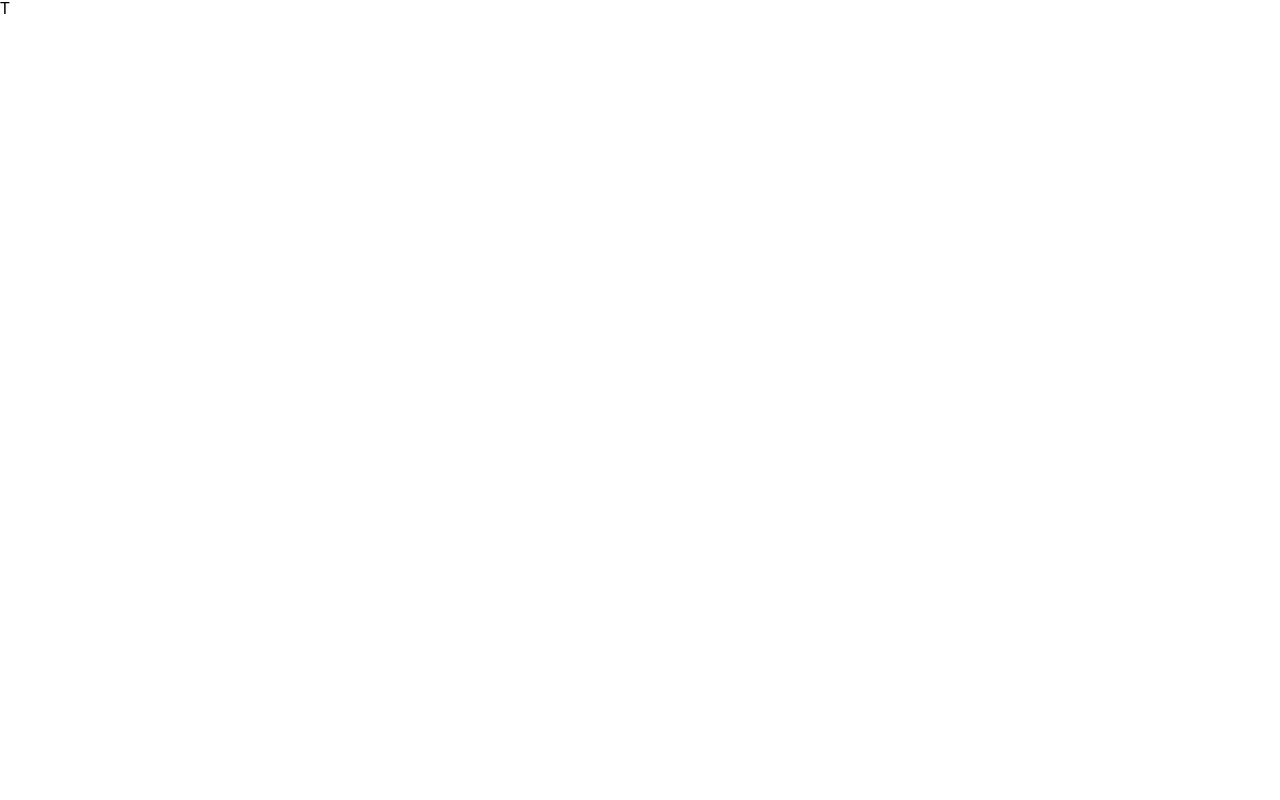
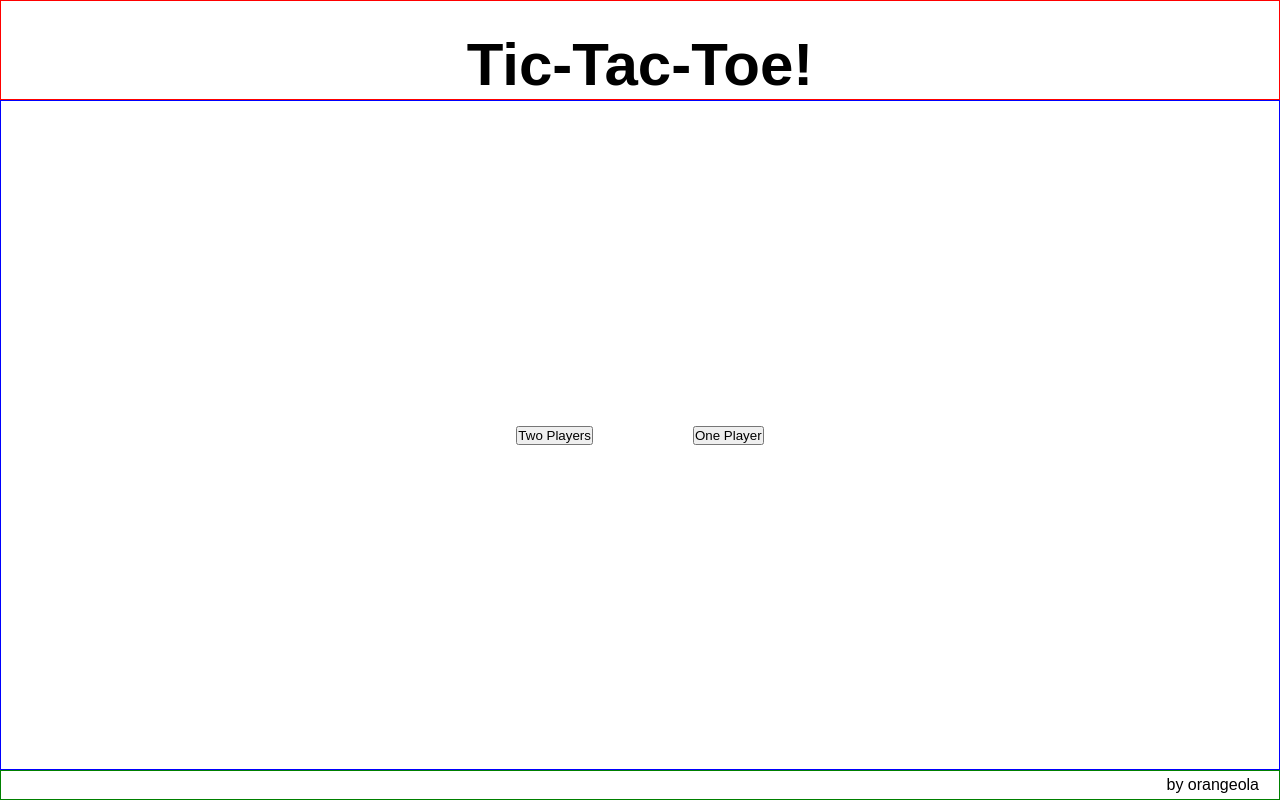
Before and after one commit to orangeola/odin-tictactoe, a plain HTML site: page index.html in a window 1280 px wide. Drawn offline with Linux system fonts and the light colour scheme.

Commit message:
Set up basic html layout and css

```diff
--- a/index.html
+++ b/index.html
@@ -9,6 +9,19 @@
     <script src="script.js" async></script>
 </head>
 <body>
-    T
+    <div id="header">
+        <h1>Tic-Tac-Toe!</h1>
+    </div>
+
+    <div id="main">
+        <div id="playerChoice">
+            <button>Two Players</button>
+            <button>One Player</button>
+        </div>
+    </div>
+
+    <div id="footer">
+        <p>by orangeola</p>
+    </div>
 </body>
 </html>
--- a/script.js
+++ b/script.js
@@ -0,0 +1,12 @@
+const gameBoard = (() => {
+    let player1;
+    let player2;
+    const yell = () => {
+        alert("aa");
+    }
+    return {yell};
+})();
+
+const Player = () => {
+
+}
--- a/style.css
+++ b/style.css
@@ -1,11 +1,47 @@
 * {
-    -moz-box-sizing: border-box;
-    -webkit-box-sizing: border-box;
-     box-sizing: border-box;
-     font-family: Arial, Helvetica, sans-serif;
-  }
+    box-sizing: border-box;
+    font-family: Arial, Helvetica, sans-serif;
+    margin: 0px;
+    padding: 0px;
+}
 
-  body {
-    margin:0;
-    padding:0;
- }
+body {
+    display: grid;
+    grid-template-rows: 100px 1fr 30px;
+    grid-template-areas:
+    "header"
+    "main"
+    "footer";
+    min-height: 100vh;
+}
+
+#header {
+    grid-area: header;
+    display: flex;
+    justify-content: center;
+    align-items:flex-end;
+    font-size: 30px;
+    border: 1px solid red;
+}
+
+#main {
+    grid-area: main;
+    border: 1px solid blue;
+}
+
+#footer {
+    grid-area: footer;
+    border: 1px solid green;
+    display: flex;
+    justify-content: flex-end;
+    align-items: center;
+    padding-right: 20px;
+}
+
+#playerChoice {
+    height: 100%;
+    display: flex;
+    justify-content: center;
+    align-items: center;
+    gap: 100px;
+}
```
